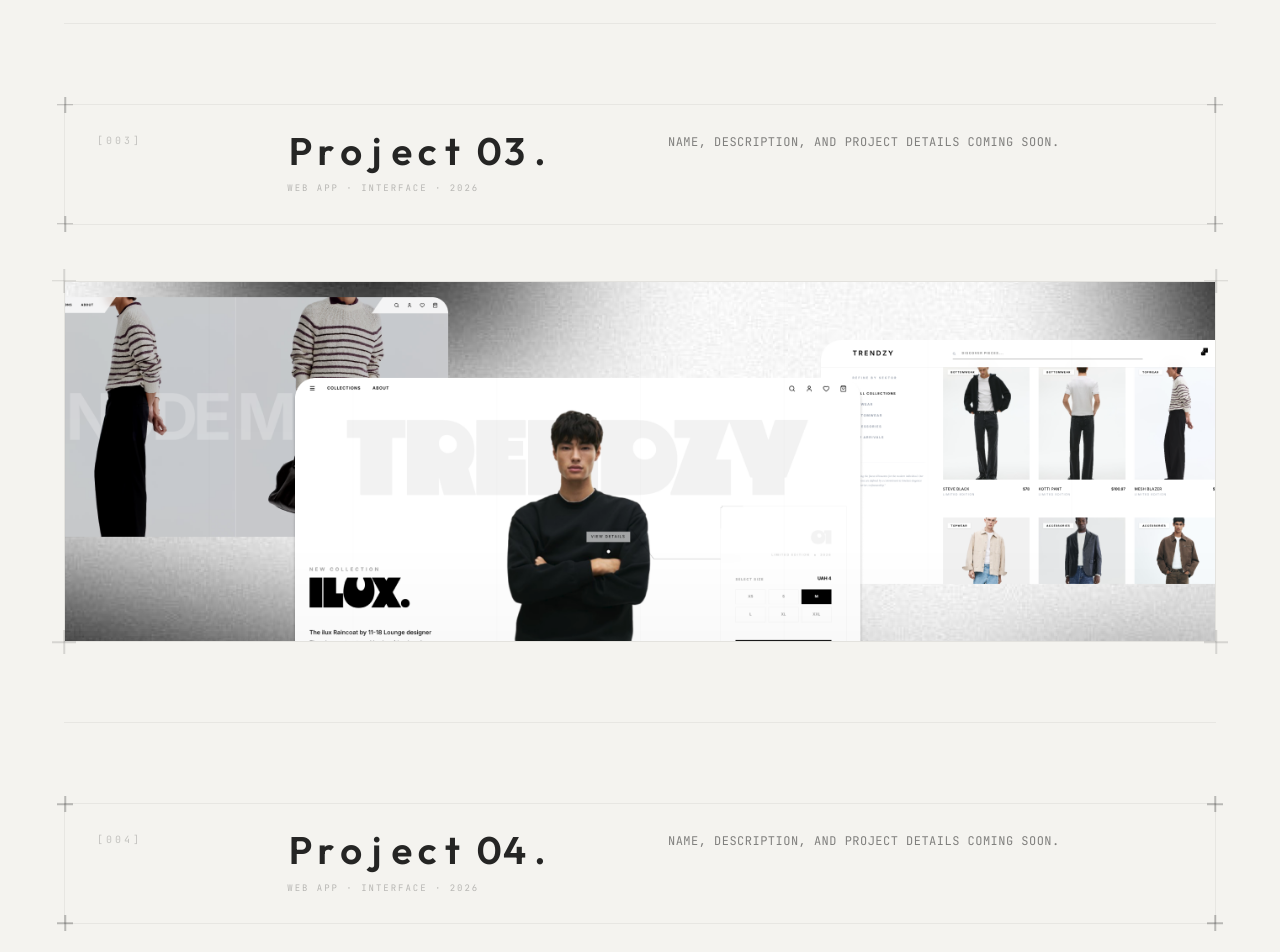
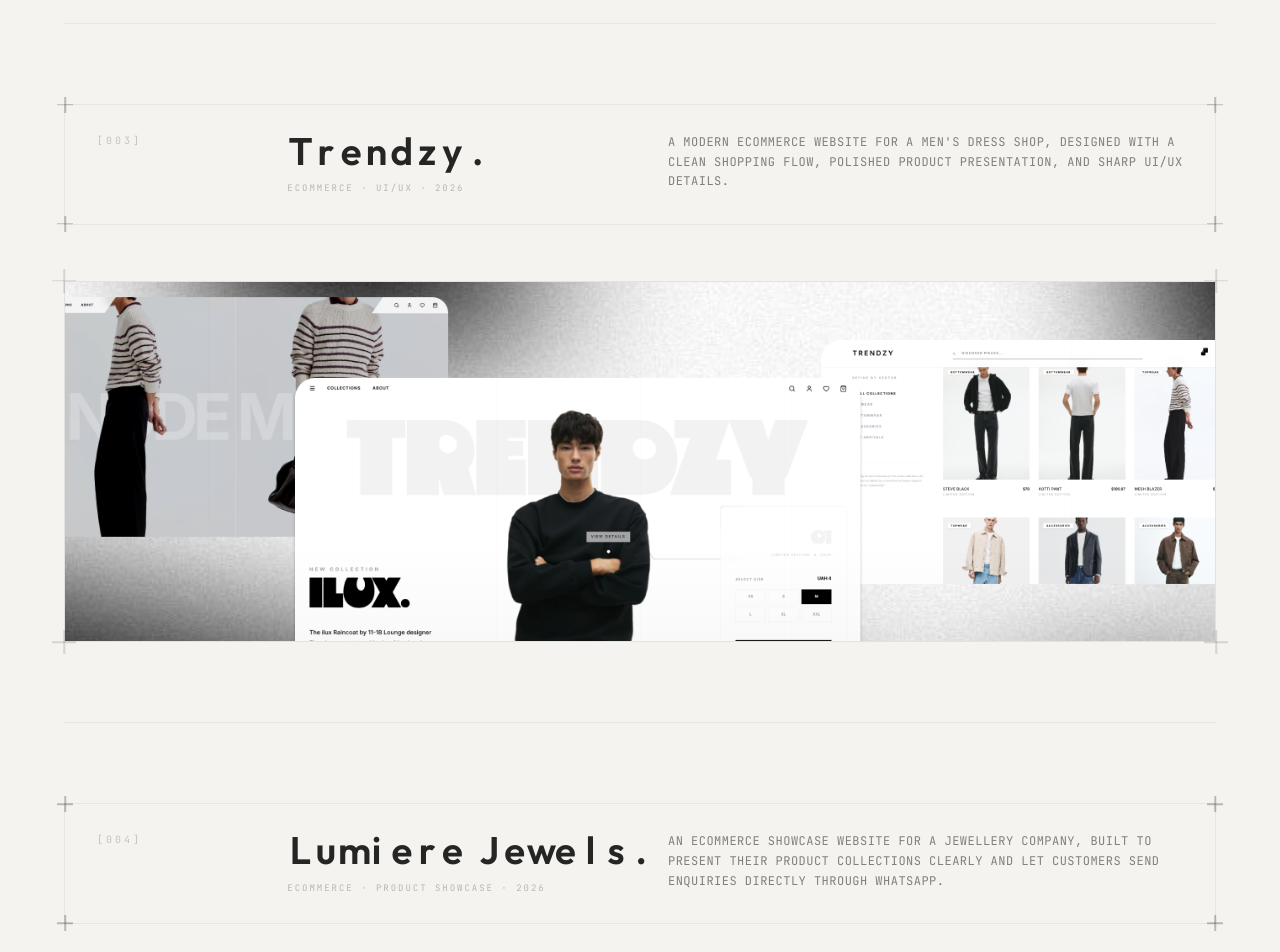
Before and after one commit to javaadde/portfolioo, a Next.js app: page / in a window 1280 px wide. Shown: the part 1780-2732 px from the top of the page. Built offline with nearby package versions, Linux system fonts and the light colour scheme.

Commit message:
refactor: project title and discription

```diff
--- a/src/app/page.tsx
+++ b/src/app/page.tsx
@@ -144,25 +144,28 @@ export default function Home() {
     },
     {
       id: "003",
-      title: "Project 03",
-      category: "WEB APP · INTERFACE",
-      description: "Name, description, and project details coming soon.",
+      title: "Trendzy",
+      category: "ECOMMERCE · UI/UX",
+      description:
+        "A modern ecommerce website for a men's dress shop, designed with a clean shopping flow, polished product presentation, and sharp UI/UX details.",
       year: "2026",
       previewImage: projectTwoPreview,
     },
     {
       id: "004",
-      title: "Project 04",
-      category: "WEB APP · INTERFACE",
-      description: "Name, description, and project details coming soon.",
+      title: "Lumiere Jewels",
+      category: "ECOMMERCE · PRODUCT SHOWCASE",
+      description:
+        "An ecommerce showcase website for a jewellery company, built to present their product collections clearly and let customers send enquiries directly through WhatsApp.",
       year: "2026",
       previewImage: projectThreePreview,
     },
     {
       id: "005",
-      title: "Project 05",
-      category: "WEB APP · INTERFACE",
-      description: "Name, description, and project details coming soon.",
+      title: "Kido",
+      category: "ECOMMERCE · ADMIN PANEL",
+      description:
+        "A kids fashion ecommerce website with an integrated admin panel for managing products, collections, and store content from one clean dashboard.",
       year: "2026",
       previewImage: projectFourPreview,
     },
```
